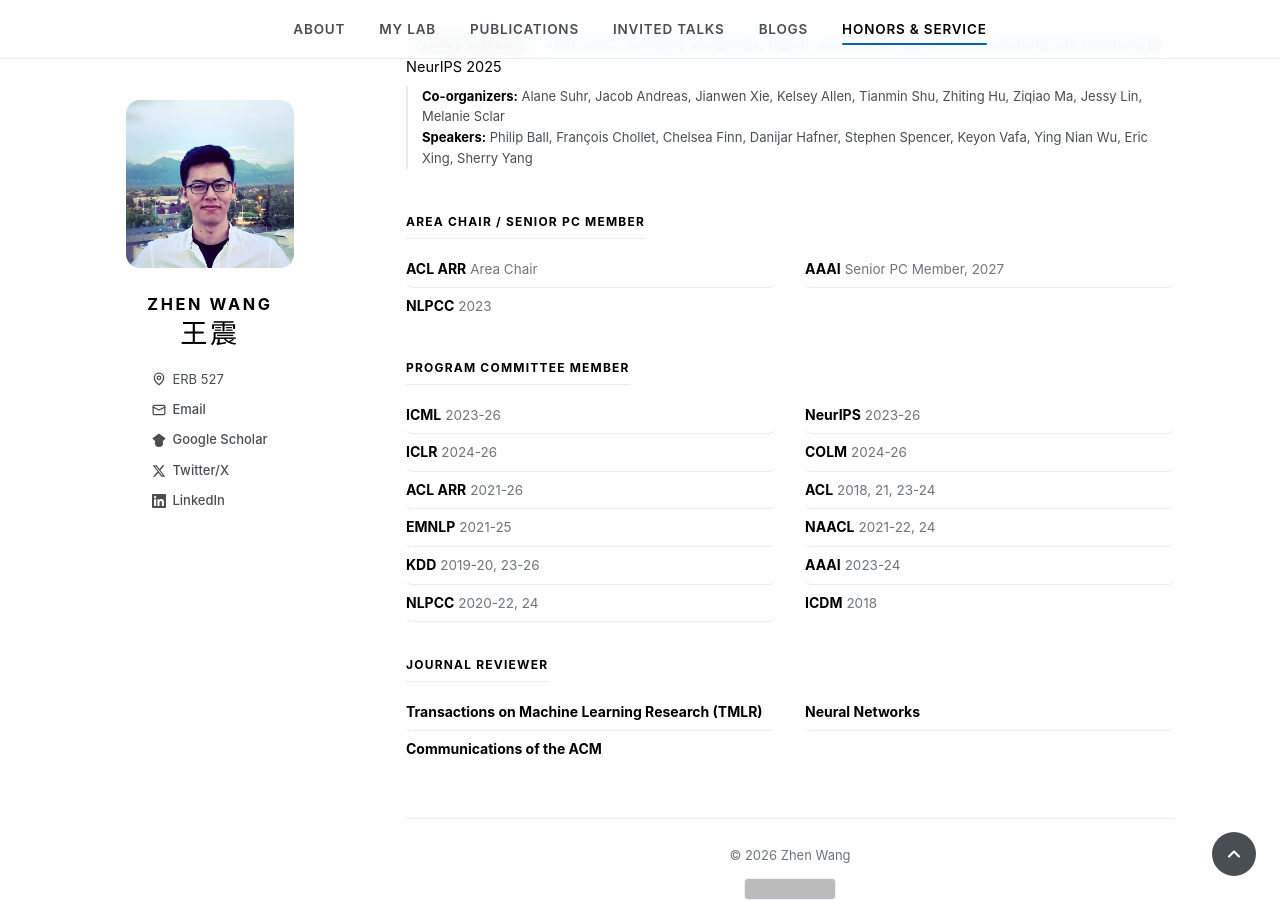
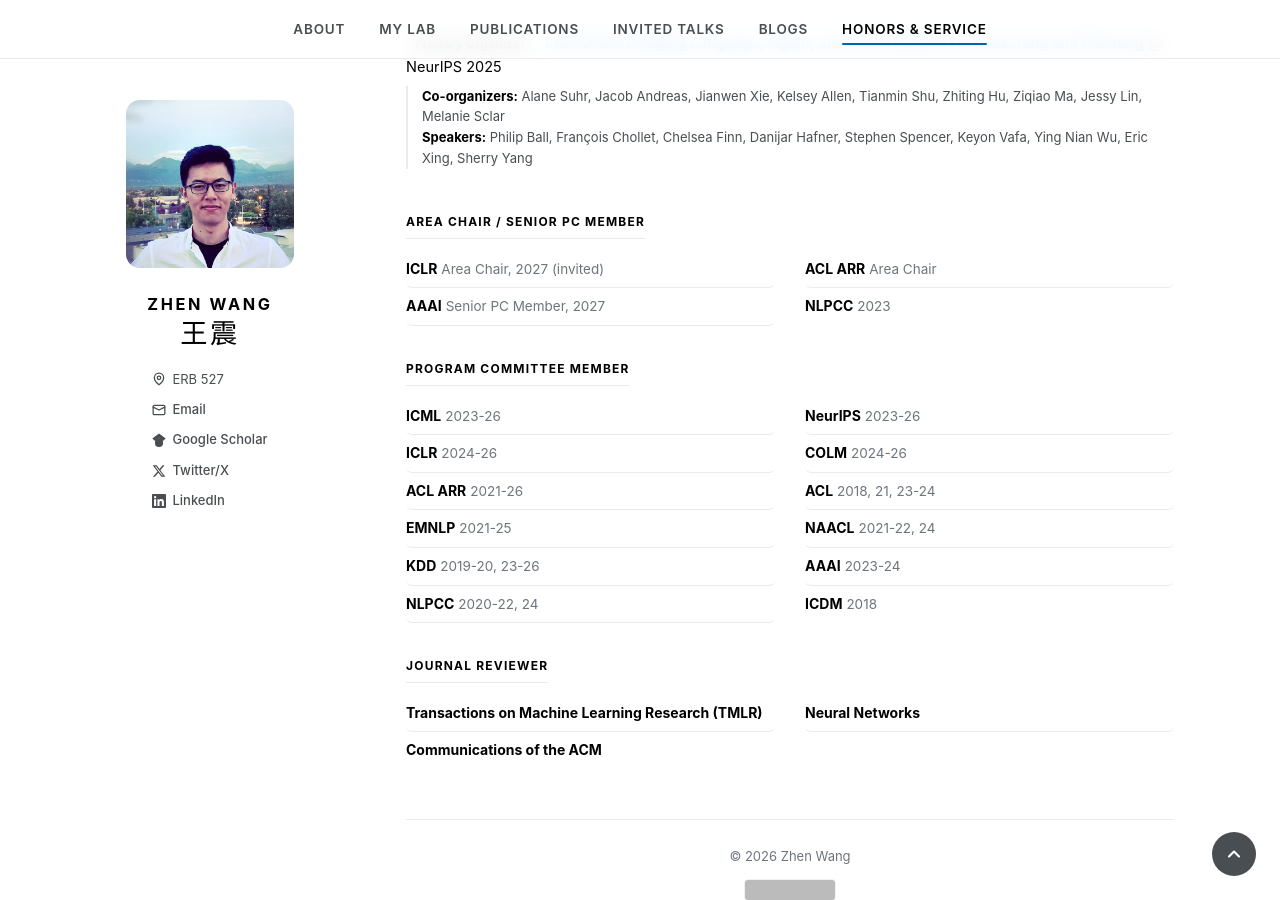
Before and after one commit to zhenwang9102/zhenwang9102.github.io, a Jekyll site: the page page_honors_and_services.html, which Jekyll copies as it is, in a window 1280 px wide and 900 px high, scrolled down 1392 px. Built offline with Jekyll 4.4.1, drawn with Linux system fonts in a browser that asks for light colours; some web fonts are replaced; grey boxes are pictures that could not be loaded.

Commit message:
update pages

```diff
--- a/_layouts/default.html
+++ b/_layouts/default.html
@@ -298,6 +298,10 @@
         <div class="news-wrap">
           <div class="news-container" id="newsBox">
             <div class="news-item">
+              <span class="news-date">Sep 2026</span>
+              <div class="news-content">Invited to serve as an <strong>Area Chair for ICLR 2027</strong>.</div>
+            </div>
+            <div class="news-item">
               <span class="news-date">Aug 2026</span>
               <div class="news-content">Two papers accepted to <strong>EMNLP 2026</strong>.</div>
             </div>
--- a/page_honors_and_services.html
+++ b/page_honors_and_services.html
@@ -481,6 +481,7 @@
         <div class="services-category">
           <h3 class="services-category-title">Area Chair / Senior PC Member</h3>
           <ul class="services-list tight">
+            <li><strong>ICLR</strong> <span class="service-years">Area Chair, 2027 (invited)</span></li>
             <li><strong>ACL ARR</strong> <span class="service-years">Area Chair</span></li>
             <li><strong>AAAI</strong> <span class="service-years">Senior PC Member, 2027</span></li>
             <li><strong>NLPCC</strong> <span class="service-years">2023</span></li>
```
